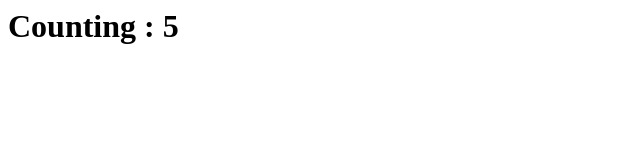
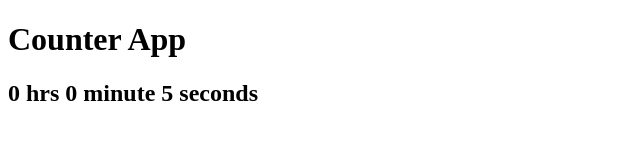
Before and after one commit to thecuriousjuel/Counting-App, a plain HTML site: page index.html in a window 1280 px wide. Shown: the whole page, without its empty margins (0-640 px from the left). Drawn offline with Linux system fonts and the light colour scheme.

Commit message:
Made changes to the counter app. CSS removed

```diff
--- a/index.html
+++ b/index.html
@@ -1,15 +1,48 @@
 <!DOCTYPE html>
 <html lang="en">
 <head>
-    <link rel="stylesheet" href="style.css">
-    <title>DOM</title>
+    <meta charset="UTF-8">
+    <meta http-equiv="X-UA-Compatible" content="IE=edge">
+    <meta name="viewport" content="width=device-width, initial-scale=1.0">
+    <title>Counter</title>
 </head>
 <body>
     <div>
-        <h1>Counting : </h1>
-        <h1 class="counter"></h1>
+        <h1 class="title">Counter App</h1>
+        <h2 class="counter">Starting...</h2>
     </div>
+    <script>
+        let counter = document.querySelector('.counter');
+        let seconds = 0;
+        let minute = 0;
+        let hours = 0;
 
-    <script src="script.js"></script>
+        let time = hours + " hrs " + minute + " minute " + seconds + " seconds";
+        seconds.innerText = time;
+
+        setInterval(() =>
+        {
+            if (seconds < 1000)
+            {
+                seconds += 1;
+                if (seconds === 60)
+                {
+                    minute += 1;
+                    seconds = 0;
+                }
+                if (minute === 60)
+                {
+                    hours += 1;
+                    minute = 0;
+                }
+                time = hours + " hrs " + minute + " minute " + seconds + " seconds";
+                counter.innerText = time;
+            }
+            else
+            {
+                clearInterval()
+            }
+        }, 1000)
+    </script>
 </body>
 </html>
--- a/script.js
+++ /dev/null
@@ -1,16 +0,0 @@
-let counter = document.querySelector(".counter");
-let count = 0;
-
-setInterval(() =>
-{
-    if (count < 10)
-    {
-        count += 1;
-        counter.innerText = count;
-    }
-    else
-    {
-        clearInterval()
-        // counter.innerText = "Finished!";
-    }
-}, 1000)
--- a/style.css
+++ /dev/null
@@ -1,4 +0,0 @@
-h1
-{
-    display: inline;
-}
```
